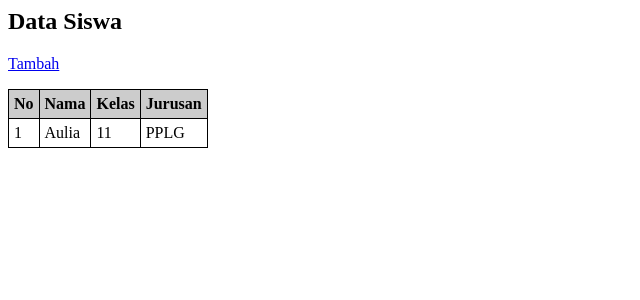
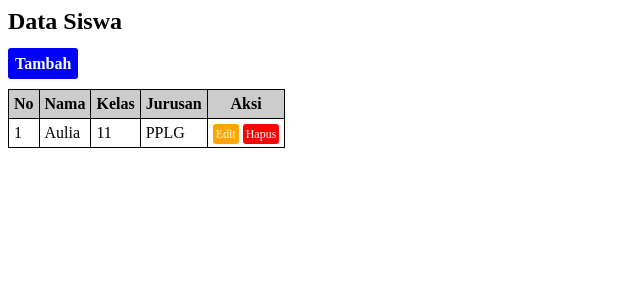
Before and after one commit to auliafatma11/php-crud, a PHP site: page / in a window 1280 px wide. Shown: the top 300 px of the page, without its empty margins (0-640 px from the left). Run offline with PHP 8.4, Linux system fonts and the light colour scheme; data comes from the database, SQL or seed files in the repository.

Commit message:
Update-Code
-Modifikasi hapus
-Membuat tombol edit dan hapus
-Menambah fungsi tambah siswa

```diff
--- a/hapus.php
+++ b/hapus.php
@@ -15,10 +15,10 @@ if(mysqli_affected_rows($koneksi)>0){
 }
 ?>
 
-<fieldset style="width:20%">
+<!-- <fieldset style="width:20%">
     <legend>Hapus Siswa</legend>
     <form action="" method="get">
         <input type="number" name="id" id="id" required>
         <input type="submit" value="Hapus">
     </form>
-</fieldset>
+</fieldset> -->
--- a/index.php
+++ b/index.php
@@ -1,7 +1,7 @@
 <title>Data Siswa</title>
 <h2>Data Siswa</h2>
 <p>
-    <a href="tambah.php">Tambah</a>
+    <a class="tambah" href="tambah.php">Tambah</a>
 </p>
 <table>
     <thead>
@@ -9,6 +9,7 @@
         <th>Nama</th>
         <th>Kelas</th>
         <th>Jurusan</th>
+        <th>Aksi</th>
     </thead>
 
     <tbody>
@@ -26,15 +27,20 @@ $hasil = mysqli_query($koneksi, $query);
 
 // var_dump($data);
 // echo $data['nama'];
-
+$no=1;
 while($data = mysqli_fetch_assoc($hasil)){?>
         <tr>
-            <td> <?=$data['id']?> </td>
+            <td> <?=$no?> </td>
             <td> <?=$data['nama']?> </td>
             <td> <?=$data['kelas']?> </td>
             <td> <?=$data['jurusan']?> </td>
+            <td>
+                <a class="tombol edit" href="edit.php?id=<?=$data['id']?>">Edit</a>
+                <a class="tombol hapus" href="hapus.php?id=<?=$data['id']?>">Hapus</a>
+            </td>
         </tr>
 <?php
+$no++;
 }
 ?>
     </tbody>
@@ -50,5 +56,26 @@ while($data = mysqli_fetch_assoc($hasil)){?>
     th{
         background:#ccc;
     }
+    a{
+        text-decoration:none;
+        border-radius:3px
+    }
+    .tambah{
+        background:blue;
+        color:white;
+        padding:7px;
+        font-weight:bold;
+    }
+    .tombol{
+        color:white;
+        padding:3px;
+        font-size:12px;
+    }
+    .edit{
+        background:orange;
+    }
+    .hapus{
+        background:red;
+    }
 </style>
 </table>
```
Also changed, not shown: tambah-proses.php (added, +23 -0 lines), tambah.php (added, +26 -0 lines).
